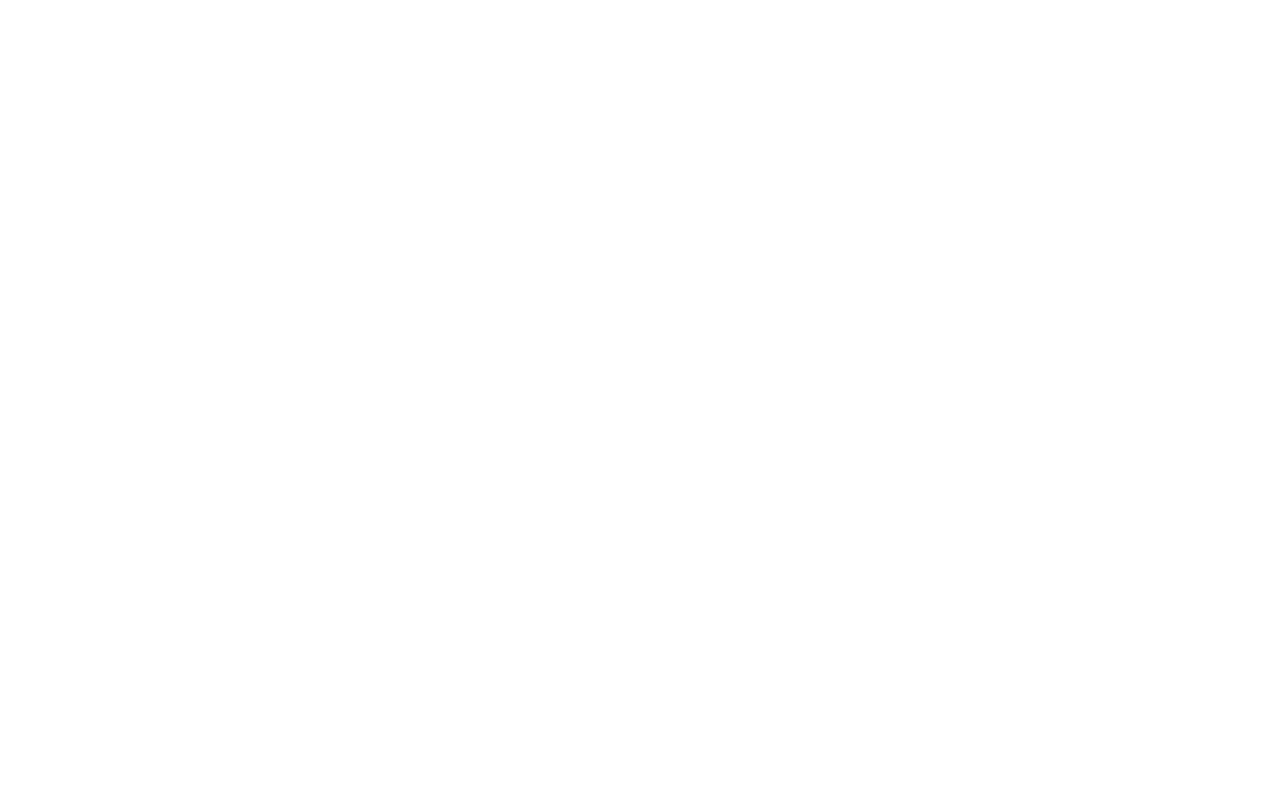
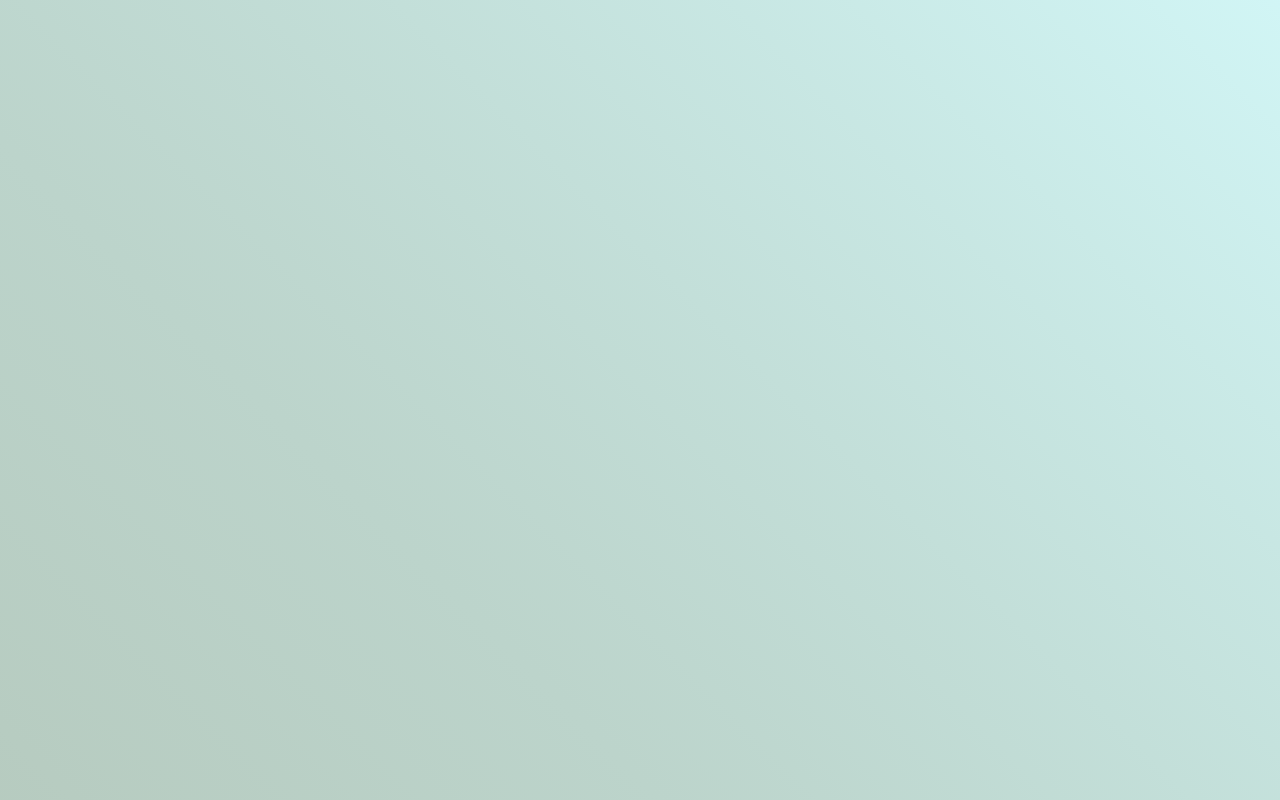
Before and after one commit to igoracmelo/web-piano, a React (Create React App) app: page / in a window 1280 px wide. Built offline with nearby package versions, Linux system fonts and the light colour scheme.

Commit message:
feat: add container and some styling to App

```diff
--- a/src/App.tsx
+++ b/src/App.tsx
@@ -8,10 +8,22 @@ const GlobalStyle = createGlobalStyle`
   }
 `
 
+const Container = styled.div`
+  width: 100vw;
+  height: 100vh;
+  background-color: cyan;
+  background: linear-gradient(45deg, #25634155, 60%, #75e2e255);
+
+  display: grid;
+  place-items: center;
+`
+
 function App() {
   return (
     <>
       <GlobalStyle />
+      <Container>
+      </Container>
     </>
   )
 }
```
